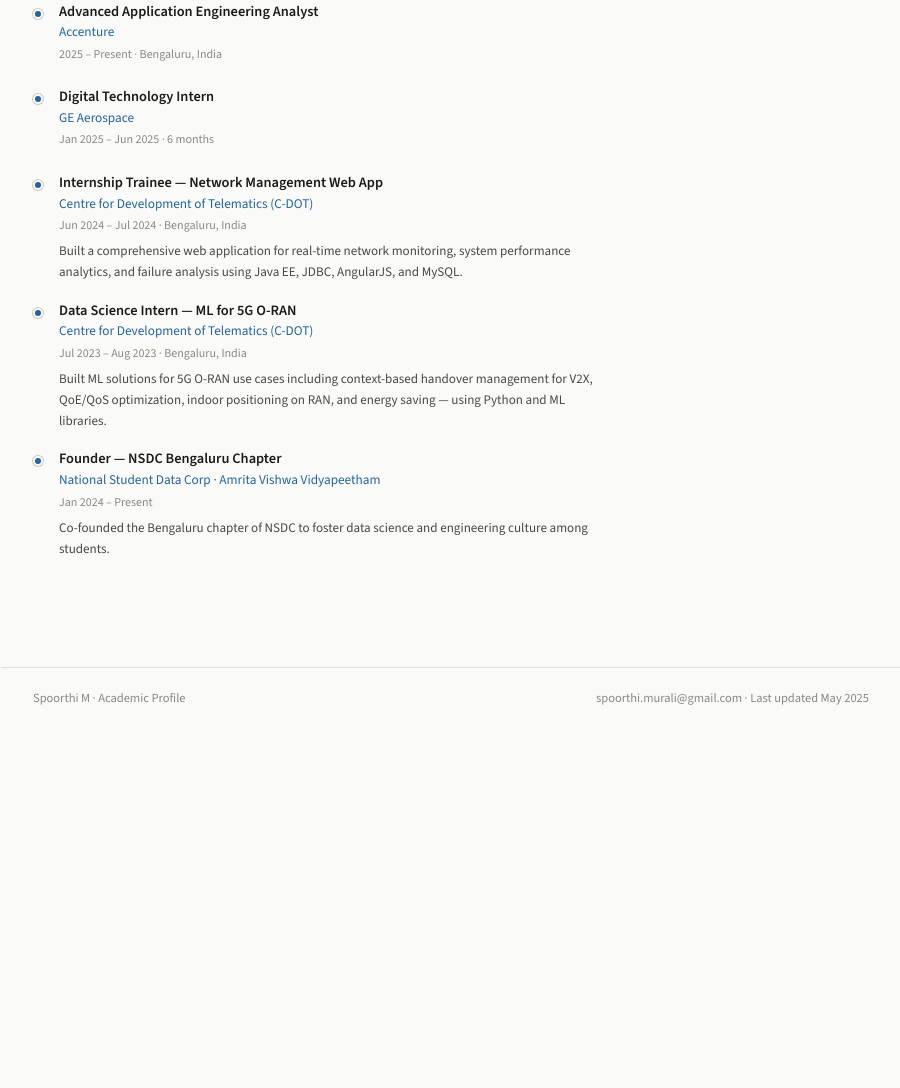
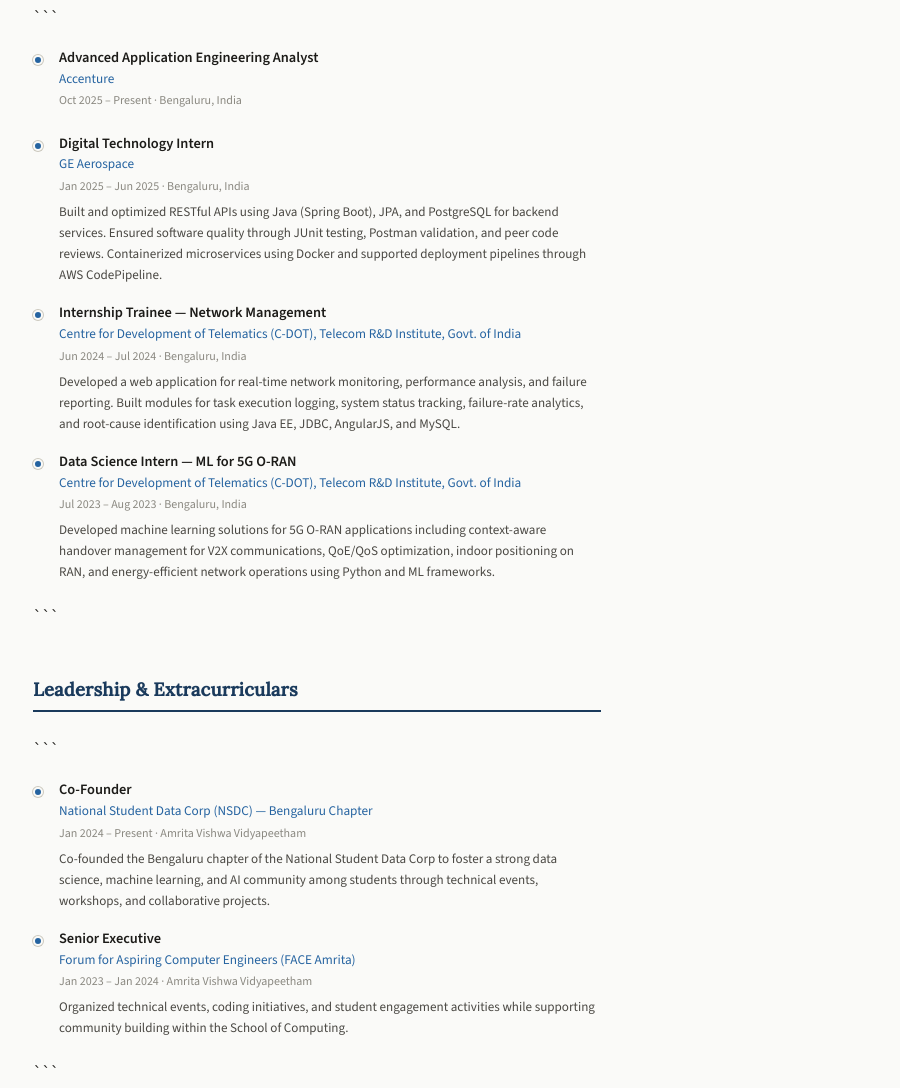
Before and after one commit to spoorthimurali15/spoorthi.github.io, a plain HTML site: page index.html in a window 1280 px wide. Shown: the part 5211-6299 px from the top of the page, without its empty margins (189-1089 px from the left). Before the commit the page ends 5939 px from the top, so only its background shows below. Drawn offline with nearby package versions, Linux system fonts and the light colour scheme.

Commit message:
Update index.html

````diff
--- a/index.html
+++ b/index.html
@@ -389,16 +389,20 @@
   </section>
 
   <!-- EXPERIENCE -->
+
 <section class="sec" id="experience">
+
   <h2 class="sec-title">Experience</h2>
+
   <div class="exp-list">
 
+```
 <div class="exp">
   <div class="exp-dot"></div>
   <div>
     <div class="exp-role">Advanced Application Engineering Analyst</div>
     <div class="exp-org">Accenture</div>
-          <div class="exp-period">2025 – Present · Bengaluru, India</div>
+    <div class="exp-period">Oct 2025 – Present · Bengaluru, India</div>
   </div>
 </div>
 
@@ -407,17 +411,26 @@
   <div>
     <div class="exp-role">Digital Technology Intern</div>
     <div class="exp-org">GE Aerospace</div>
-          <div class="exp-period">Jan 2025 – Jun 2025 · 6 months</div>
+    <div class="exp-period">Jan 2025 – Jun 2025 · Bengaluru, India</div>
+    <div class="exp-desc">
+      Built and optimized RESTful APIs using Java (Spring Boot), JPA, and PostgreSQL for backend services.
+      Ensured software quality through JUnit testing, Postman validation, and peer code reviews.
+      Containerized microservices using Docker and supported deployment pipelines through AWS CodePipeline.
+    </div>
   </div>
 </div>
 
 <div class="exp">
   <div class="exp-dot"></div>
   <div>
-          <div class="exp-role">Internship Trainee — Network Management Web App</div>
-          <div class="exp-org">Centre for Development of Telematics (C-DOT)</div>
+    <div class="exp-role">Internship Trainee — Network Management</div>
+    <div class="exp-org">Centre for Development of Telematics (C-DOT), Telecom R&D Institute, Govt. of India</div>
     <div class="exp-period">Jun 2024 – Jul 2024 · Bengaluru, India</div>
-          <div class="exp-desc">Built a comprehensive web application for real-time network monitoring, system performance analytics, and failure analysis using Java EE, JDBC, AngularJS, and MySQL.</div>
+    <div class="exp-desc">
+      Developed a web application for real-time network monitoring, performance analysis, and failure reporting.
+      Built modules for task execution logging, system status tracking, failure-rate analytics, and root-cause
+      identification using Java EE, JDBC, AngularJS, and MySQL.
+    </div>
   </div>
 </div>
 
@@ -425,24 +438,61 @@
   <div class="exp-dot"></div>
   <div>
     <div class="exp-role">Data Science Intern — ML for 5G O-RAN</div>
-          <div class="exp-org">Centre for Development of Telematics (C-DOT)</div>
+    <div class="exp-org">Centre for Development of Telematics (C-DOT), Telecom R&D Institute, Govt. of India</div>
     <div class="exp-period">Jul 2023 – Aug 2023 · Bengaluru, India</div>
-          <div class="exp-desc">Built ML solutions for 5G O-RAN use cases including context-based handover management for V2X, QoE/QoS optimization, indoor positioning on RAN, and energy saving — using Python and ML libraries.</div>
+    <div class="exp-desc">
+      Developed machine learning solutions for 5G O-RAN applications including context-aware handover management
+      for V2X communications, QoE/QoS optimization, indoor positioning on RAN, and energy-efficient network operations
+      using Python and ML frameworks.
+    </div>
+  </div>
+</div>
+```
+
+  </div>
+
+</section>
+
+<!-- LEADERSHIP -->
+
+<section class="sec" id="leadership">
+
+  <h2 class="sec-title">Leadership & Extracurriculars</h2>
+
+  <div class="exp-list">
+
+```
+<div class="exp">
+  <div class="exp-dot"></div>
+  <div>
+    <div class="exp-role">Co-Founder</div>
+    <div class="exp-org">National Student Data Corp (NSDC) — Bengaluru Chapter</div>
+    <div class="exp-period">Jan 2024 – Present · Amrita Vishwa Vidyapeetham</div>
+    <div class="exp-desc">
+      Co-founded the Bengaluru chapter of the National Student Data Corp to foster a strong data science,
+      machine learning, and AI community among students through technical events, workshops, and collaborative projects.
+    </div>
   </div>
 </div>
 
 <div class="exp">
   <div class="exp-dot"></div>
   <div>
-          <div class="exp-role">Founder — NSDC Bengaluru Chapter</div>
-          <div class="exp-org">National Student Data Corp · Amrita Vishwa Vidyapeetham</div>
-          <div class="exp-period">Jan 2024 – Present</div>
-          <div class="exp-desc">Co-founded the Bengaluru chapter of NSDC to foster data science and engineering culture among students.</div>
+    <div class="exp-role">Senior Executive</div>
+    <div class="exp-org">Forum for Aspiring Computer Engineers (FACE Amrita)</div>
+    <div class="exp-period">Jan 2023 – Jan 2024 · Amrita Vishwa Vidyapeetham</div>
+    <div class="exp-desc">
+      Organized technical events, coding initiatives, and student engagement activities while supporting
+      community building within the School of Computing.
     </div>
   </div>
+</div>
+```
 
   </div>
+
 </section>
+
 
 </div><!-- /main-col -->
 
````
Lines whose indentation alone changed are shown as unchanged.
